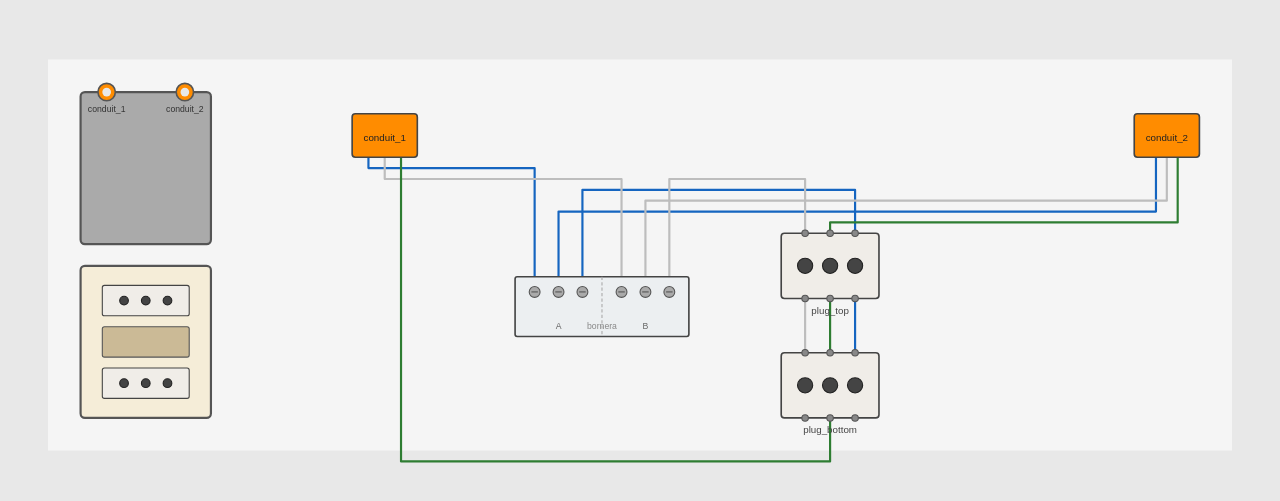
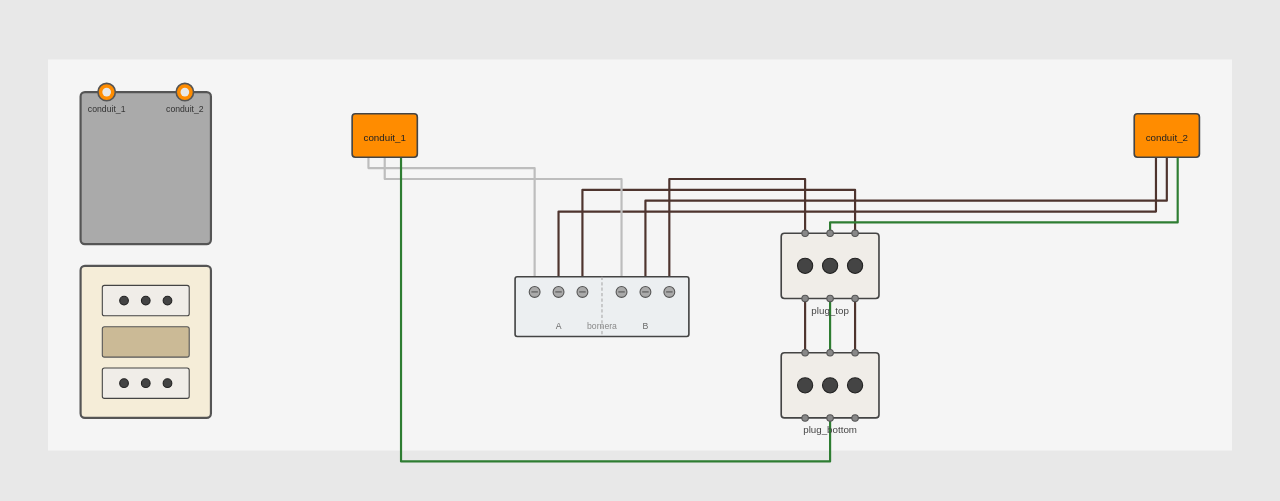
Before and after one commit to eldano/wiringml, a website: page examples/basic.html in a window 1280 px wide. Shown: the part 145-646 px from the top of the page. Drawn offline with Linux system fonts and the light colour scheme.

Commit message:
Use real colors for example

```diff
--- a/examples/basic.html
+++ b/examples/basic.html
@@ -48,16 +48,16 @@
   </g>
   <g id="wiring" transform="translate(220, 0)">
     <g id="wires">
-      <path d="M 75 90 L 75 100 L 228 100 L 228 190 L 228 200" stroke="#1565C0" stroke-width="2" fill="none" stroke-linecap="round" stroke-linejoin="round"/>
-      <path d="M 250 200 L 250 140 L 800 140 L 800 100 L 800 90" stroke="#1565C0" stroke-width="2" fill="none" stroke-linecap="round" stroke-linejoin="round"/>
-      <path d="M 272 200 L 272 190 L 272 120 L 523 120 L 523 150 L 523 160" stroke="#1565C0" stroke-width="2" fill="none" stroke-linecap="round" stroke-linejoin="round"/>
+      <path d="M 75 90 L 75 100 L 228 100 L 228 190 L 228 200" stroke="#BDBDBD" stroke-width="2" fill="none" stroke-linecap="round" stroke-linejoin="round"/>
+      <path d="M 250 200 L 250 140 L 800 140 L 800 100 L 800 90" stroke="#4E342E" stroke-width="2" fill="none" stroke-linecap="round" stroke-linejoin="round"/>
+      <path d="M 272 200 L 272 190 L 272 120 L 523 120 L 523 150 L 523 160" stroke="#4E342E" stroke-width="2" fill="none" stroke-linecap="round" stroke-linejoin="round"/>
       <path d="M 90 90 L 90 110 L 308 110 L 308 190 L 308 200" stroke="#BDBDBD" stroke-width="2" fill="none" stroke-linecap="round" stroke-linejoin="round"/>
-      <path d="M 330 200 L 330 130 L 810 130 L 810 70" stroke="#BDBDBD" stroke-width="2" fill="none" stroke-linecap="round" stroke-linejoin="round"/>
-      <path d="M 352 200 L 352 140 L 352 110 L 477 110 L 477 150 L 477 160" stroke="#BDBDBD" stroke-width="2" fill="none" stroke-linecap="round" stroke-linejoin="round"/>
+      <path d="M 330 200 L 330 130 L 810 130 L 810 70" stroke="#4E342E" stroke-width="2" fill="none" stroke-linecap="round" stroke-linejoin="round"/>
+      <path d="M 352 200 L 352 140 L 352 110 L 477 110 L 477 150 L 477 160" stroke="#4E342E" stroke-width="2" fill="none" stroke-linecap="round" stroke-linejoin="round"/>
       <path d="M 105 90 L 105 120 L 105 370 L 500 370 L 500 340 L 500 330" stroke="#2E7D32" stroke-width="2" fill="none" stroke-linecap="round" stroke-linejoin="round"/>
       <path d="M 500 160 L 500 150 L 820 150 L 820 110 L 820 90" stroke="#2E7D32" stroke-width="2" fill="none" stroke-linecap="round" stroke-linejoin="round"/>
-      <path d="M 523 220 L 523 270" stroke="#1565C0" stroke-width="2" fill="none" stroke-linecap="round" stroke-linejoin="round"/>
-      <path d="M 477 220 L 477 270" stroke="#BDBDBD" stroke-width="2" fill="none" stroke-linecap="round" stroke-linejoin="round"/>
+      <path d="M 523 220 L 523 270" stroke="#4E342E" stroke-width="2" fill="none" stroke-linecap="round" stroke-linejoin="round"/>
+      <path d="M 477 220 L 477 270" stroke="#4E342E" stroke-width="2" fill="none" stroke-linecap="round" stroke-linejoin="round"/>
       <path d="M 500 220 L 500 270" stroke="#2E7D32" stroke-width="2" fill="none" stroke-linecap="round" stroke-linejoin="round"/>
     </g>
     <g id="components">
```
Also changed, not shown: examples/basic.yaml (+7 -10 lines).
